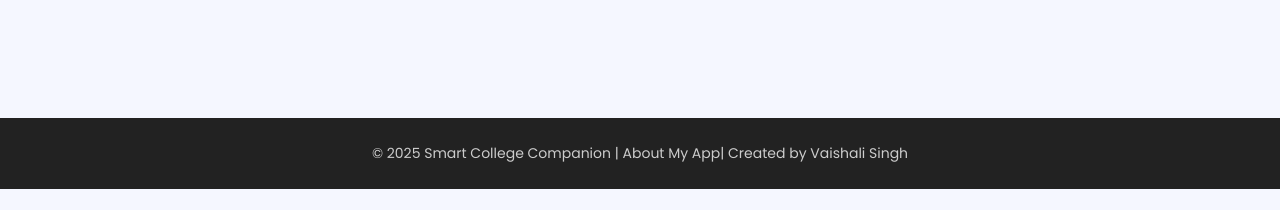
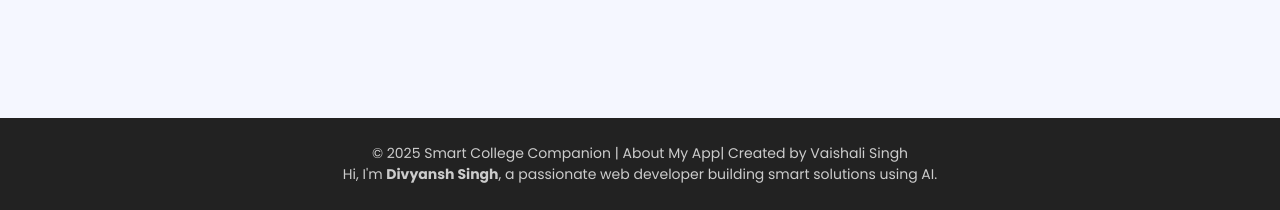
Before and after one commit to vs333679-ui/smart-college-companion, a website: page about.html in a window 1280 px wide. Shown: the part 1043-1253 px from the top of the page. Before the commit the page ends 1232 px from the top, so only its background shows below. Drawn offline with Linux system fonts and the light colour scheme.

Commit message:
Update footer with introduction about Divyansh Singh
Added a brief introduction about Divyansh Singh.

```diff
--- a/about.html
+++ b/about.html
@@ -262,7 +262,9 @@
 </section>
 
 <footer>
-  © 2025 Smart College Companion | About My App| Created by Vaishali Singh
+  © 2025 Smart College Companion | About My App| Created by Vaishali Singh<p>
+Hi, I'm <b>Divyansh Singh</b>, a passionate web developer building smart solutions using AI.
+</p>
 </footer>
 
 </body>
```
